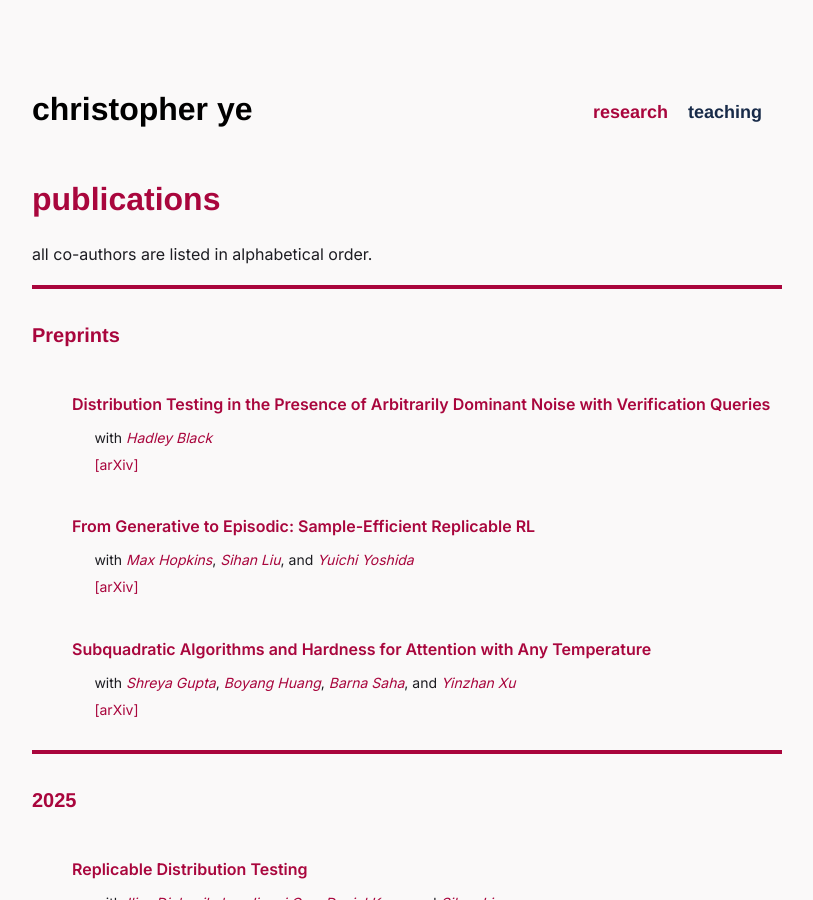
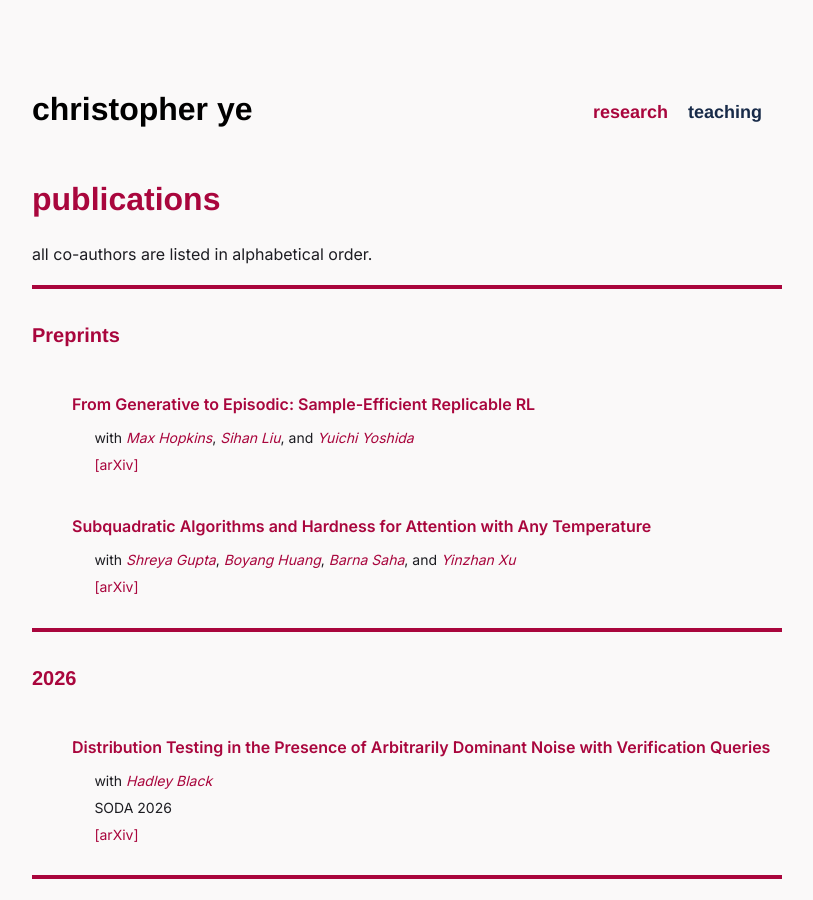
Before and after one commit to czye17/czye17.github.io, a Jekyll site: the page built from research.html, in a window 1280 px wide and 900 px high. Shown: the whole window, without its empty margins (233-1046 px from the left). Built offline with Jekyll 4.4.1, drawn with Linux system fonts in a browser that asks for light colours; some web fonts are replaced.

Commit message:
Update research.yml

```diff
--- a/_data/research.yml
+++ b/_data/research.yml
@@ -1,4 +1,6 @@
 - title: "Distribution Testing in the Presence of Arbitrarily Dominant Noise with Verification Queries"
+  conference: SODA
+  year: 2026
   arxiv: https://arxiv.org/abs/2509.17269
   authors:
     - name: Hadley Black
```
